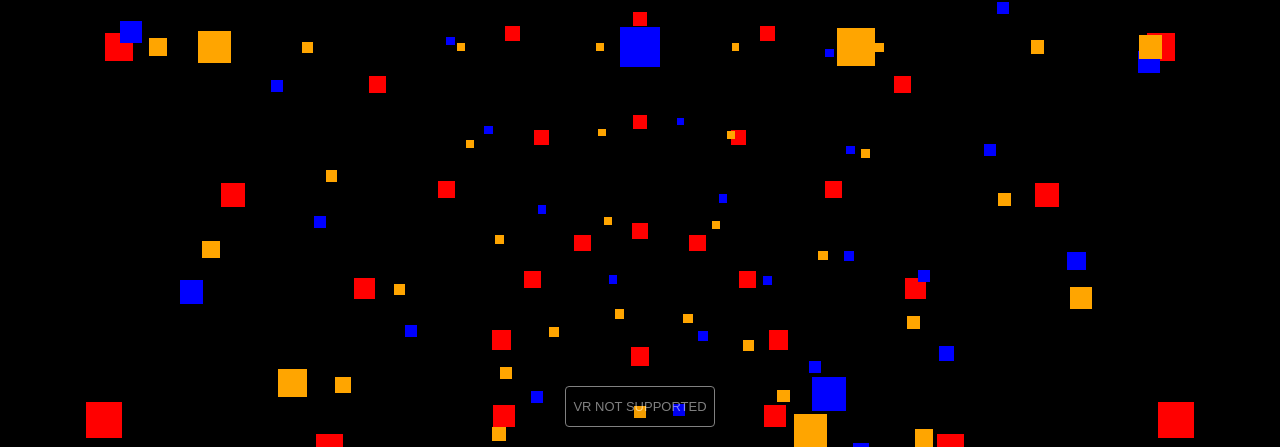
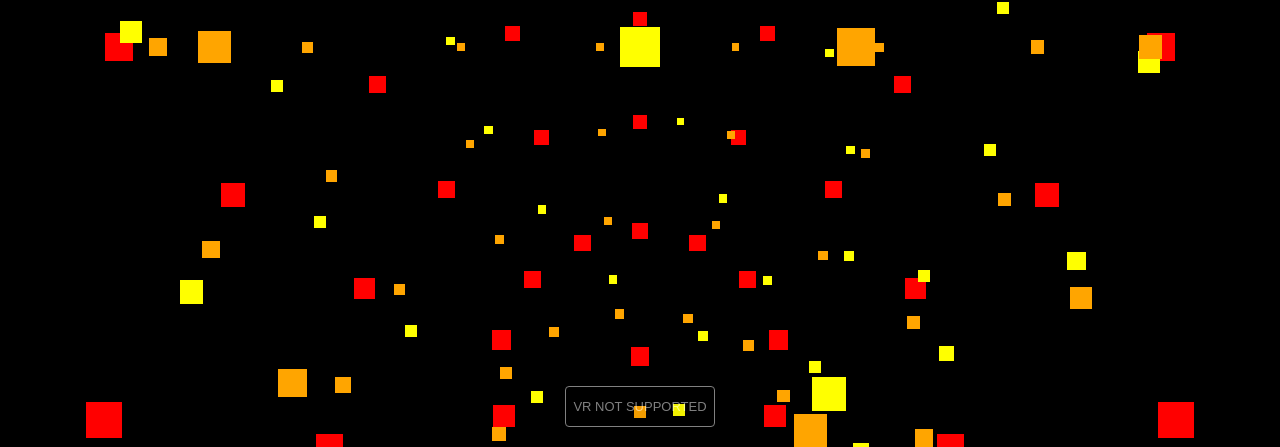
Before and after one commit to RedInJapanese/website, a website built with Vite: page src/index.html in a window 1280 px wide. Shown: the part 353-800 px from the top of the page. Built offline with nearby package versions, Linux system fonts and the light colour scheme; animation ran at ten frames a second.

Commit message:
update: docs

```diff
--- a/docs/index.html
+++ b/docs/index.html
@@ -12,7 +12,7 @@
     <link rel="preconnect" href="https://fonts.gstatic.com" crossorigin>
     <link href="https://fonts.googleapis.com/css2?family=Lexend+Deca:wght@700&display=swap" rel="stylesheet">
 
-    <script type="module" crossorigin src="./assets/index-8c0204f9.js"></script>
+    <script type="module" crossorigin src="./assets/index-a4d97496.js"></script>
     <link rel="stylesheet" href="./assets/index-7f6dfc4b.css">
   </head>
   <body>
--- a/src/script.js
+++ b/src/script.js
@@ -38,7 +38,7 @@ const widthSegments3 = 8;
 const heightSegments3 = 8;
 const geom3 = new THREE.SphereGeometry(radius3, widthSegments3, heightSegments3);
 const mat3 = new THREE.PointsMaterial({
-    color: 'blue',
+    color: 'yellow',
     size: 0.3,     // in world units
 });
 const points3 = new THREE.Points(geom3, mat3);
```
Also changed, not shown: 4 other files.
